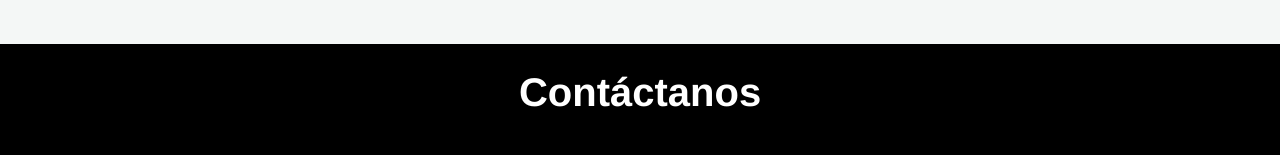
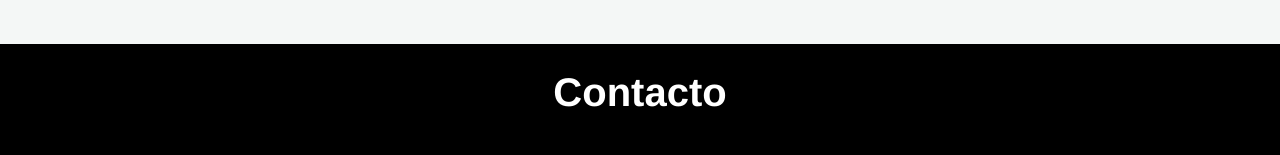
Before and after one commit to IsiDevelopment/impresossalul.github.io, a plain HTML site: page index.html in a window 1280 px wide. Shown: the part 2692-2847 px from the top of the page. Drawn offline with nearby package versions, Linux system fonts and the light colour scheme.

Commit message:
contacto

```diff
--- a/index.html
+++ b/index.html
@@ -491,7 +491,7 @@
         <div>
           <p class="t_center t_white font_25p">
             <b>
-            Cont&aacute;ctanos
+            Contacto
           </b>
         </p>
         </div>
```
